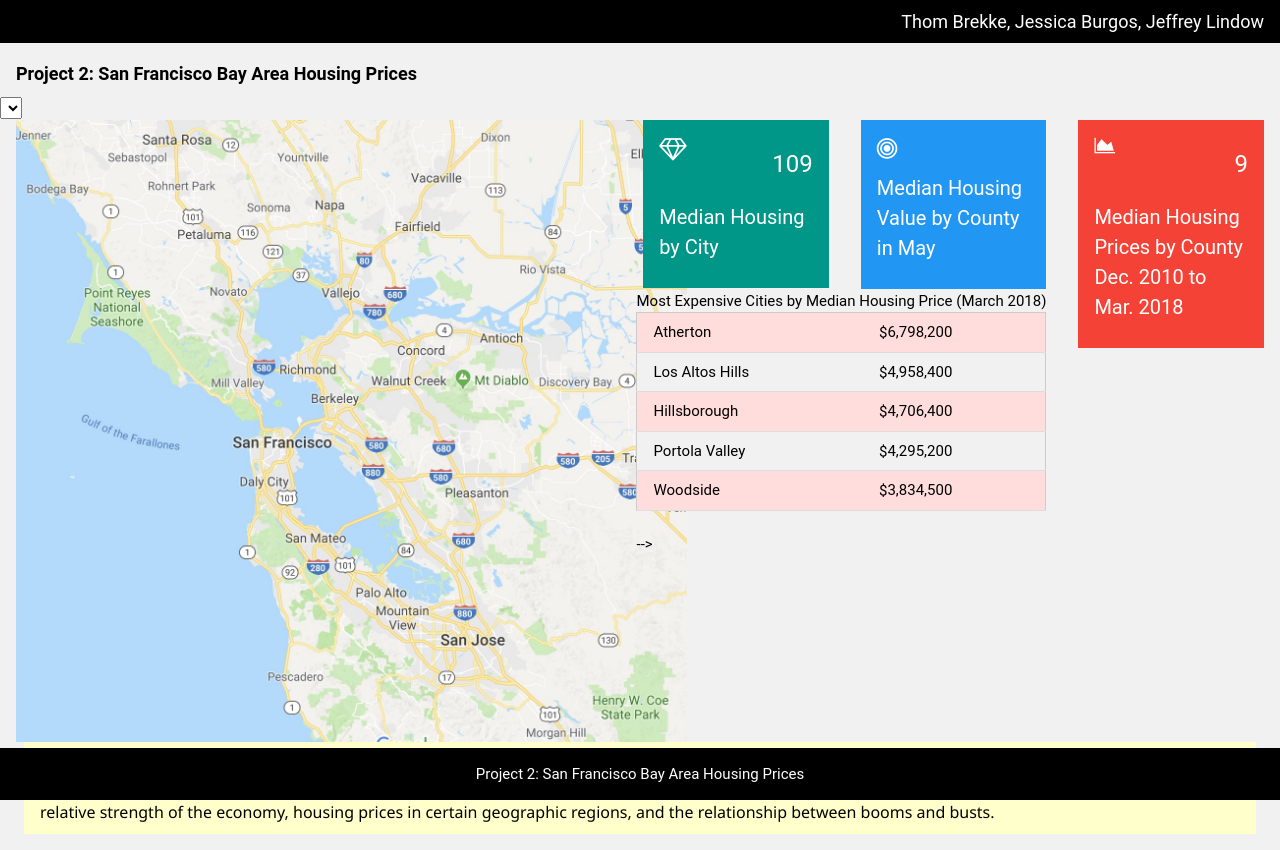
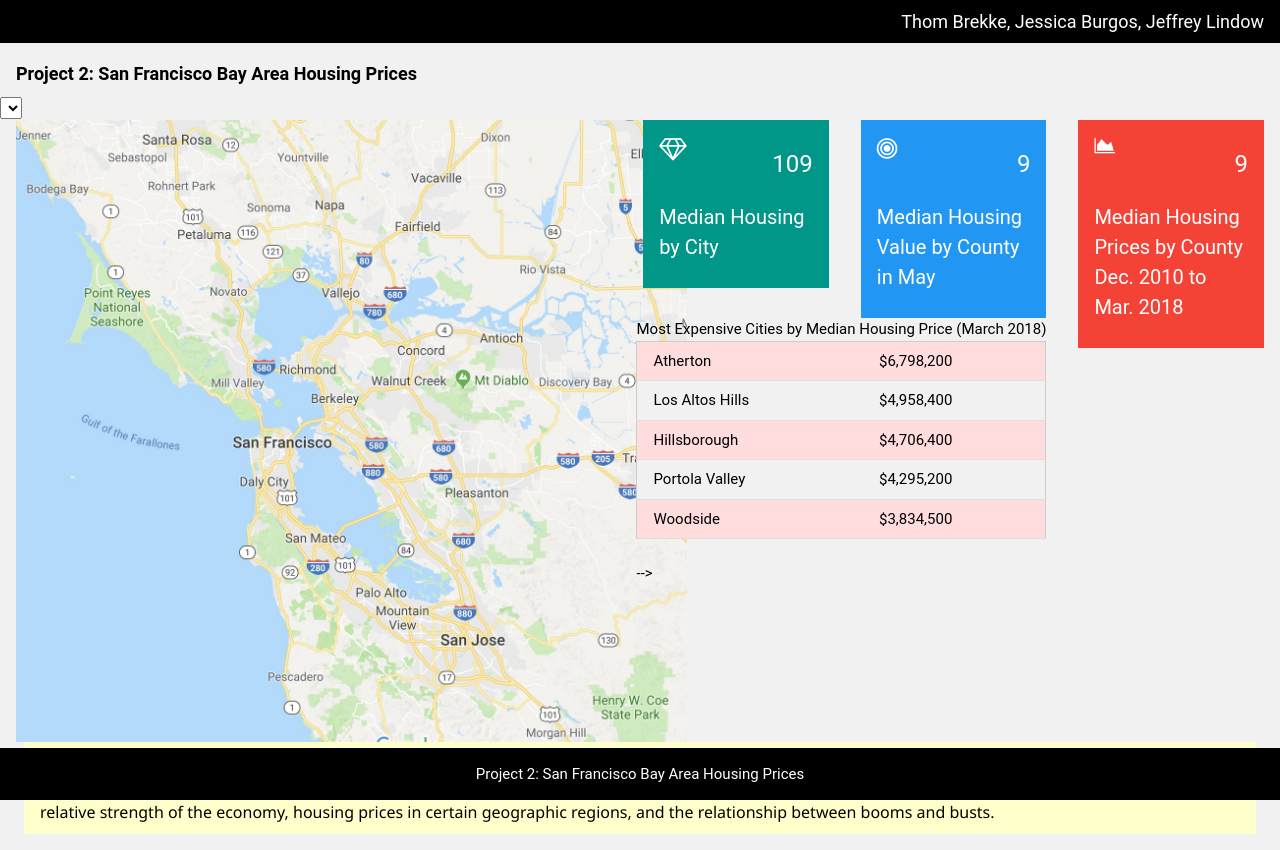
Before and after one commit to tcbrekke/project-2, a plain HTML site: page project.html in a window 1280 px wide. Drawn offline with nearby package versions, Linux system fonts and the light colour scheme; files whose address does not match are found by name.

Commit message:
Add files via upload

```diff
--- a/project.html
+++ b/project.html
@@ -116,6 +116,9 @@ html,body,h1,h2,h3,h4,h5 {font-family: "Roboto", sans-serif}
         <div class="w3-container halfsies" style="float:right" padding =0px>
       <div class="w3-container w3-blue w3-padding-16">
           <div class="w3-left"><i class="fa fa-bullseye w3-xlarge"></i></div>
+          <div class="w3-right">
+              <h3>9</h3>
+            </div>
         <div class="w3-clear"></div>
         <h4>Median Housing Value by County in May</h4>
       </div>
```
